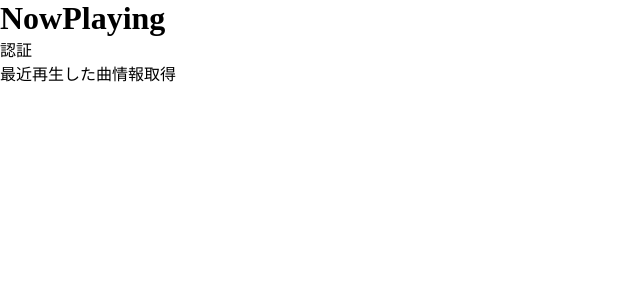
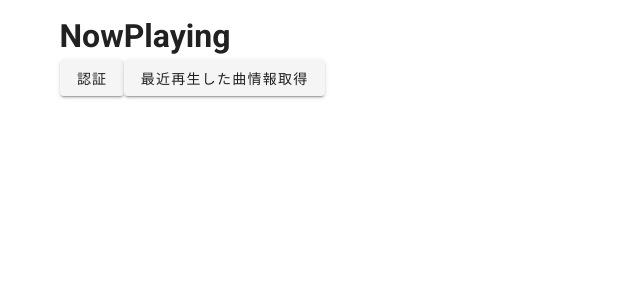
Before and after one commit to katonux/spotify-nowplaying2, a Vue app: page / in a window 1280 px wide. Shown: the top 300 px of the page, without its empty margins (0-640 px from the left). Built offline with nearby package versions, Linux system fonts and the light colour scheme.

Commit message:
Vuetifyで最近再生の曲表示

```diff
--- a/src/App.vue
+++ b/src/App.vue
@@ -1,5 +1,7 @@
 <template>
   <div id="app">
-    <router-view />
+    <v-app>
+      <router-view />
+    </v-app>
   </div>
 </template>
--- a/src/views/NowPlaying.vue
+++ b/src/views/NowPlaying.vue
@@ -1,16 +1,31 @@
 <template>
   <div class="nowplaying">
-    <h1>NowPlaying</h1>
-    <button @click="spotifyLogin">認証</button>
-    <br>
-    <button @click="getNowPlaying">最近再生した曲情報取得</button>
 
-    <div v-if="nowPlaying != null">
-    <div v-for="item in nowPlaying.items" :key="item.track.id">
-      <p>{{ item.track.artists[0].name }} の {{ item.track.name }}</p>
-      <img :src="item.track.album.images[1].url">
-    </div>
-    </div>
+    <v-container>
+
+      <h1>NowPlaying</h1>
+      <v-btn @click="spotifyLogin">認証</v-btn>
+      <v-btn @click="getNowPlaying">最近再生した曲情報取得</v-btn>
+
+      <div v-if="nowPlaying != null">
+        <v-row>
+          <v-col v-for="item in nowPlaying.items" :key="item.track.id" cols="12">
+            <v-card dark color="teal">
+              <div class="d-flex flex-no-wrap justify-space-between">
+                <div>
+                  <v-card-title class="headline">{{ item.track.name }}</v-card-title>
+                  <v-card-subtitle>{{ item.track.artists[0].name }}</v-card-subtitle>
+                </div>
+                <v-avatar class="ma-3" size="180" tile>
+                  <v-img :src="item.track.album.images[1].url" />
+                </v-avatar>
+              </div>
+            </v-card>
+          </v-col>
+        </v-row>
+      </div>
+
+    </v-container>
   </div>
 </template>
 
```
